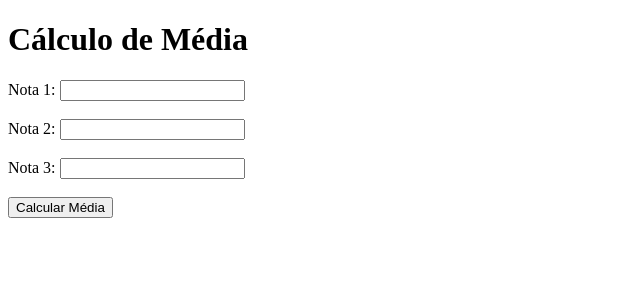
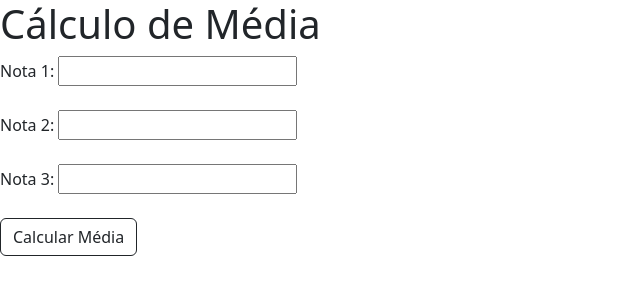
Before and after one commit to ProgramDudes/CalculaMediaEAD, a plain HTML site: page index.html in a window 1280 px wide. Shown: the whole page, without its empty margins (0-640 px from the left). Drawn offline with nearby package versions, Linux system fonts and the light colour scheme.

Commit message:
Adicionado bootstrap.

```diff
--- a/index.html
+++ b/index.html
@@ -15,6 +15,7 @@
             document.getElementById('resultado').innerHTML = "A média é: " + media.toFixed(2);
         }
     </script>
+    <link href="https://cdn.jsdelivr.net/npm/bootstrap@5.3.0/dist/css/bootstrap.min.css" rel="stylesheet" integrity="sha384-9ndCyUaIbzAi2FUVXJi0CjmCapSmO7SnpJef0486qhLnuZ2cdeRhO02iuK6FUUVM" crossorigin="anonymous">
 </head>
 <body>
     <h1>Cálculo de Média</h1>
@@ -28,8 +29,10 @@
     <label for="nota3">Nota 3:</label>
     <input type="number" id="nota3" step="0.01"><br><br>
 
-    <button onclick="calcularMedia()">Calcular Média</button>
+    <button class="btn btn-outline-dark" onclick="calcularMedia()">Calcular Média</button>
 
     <div id="resultado"></div>
+
+    <script src="https://cdn.jsdelivr.net/npm/bootstrap@5.3.0/dist/js/bootstrap.bundle.min.js" integrity="sha384-geWF76RCwLtnZ8qwWowPQNguL3RmwHVBC9FhGdlKrxdiJJigb/j/68SIy3Te4Bkz" crossorigin="anonymous"></script>
 </body>
 </html>
```
